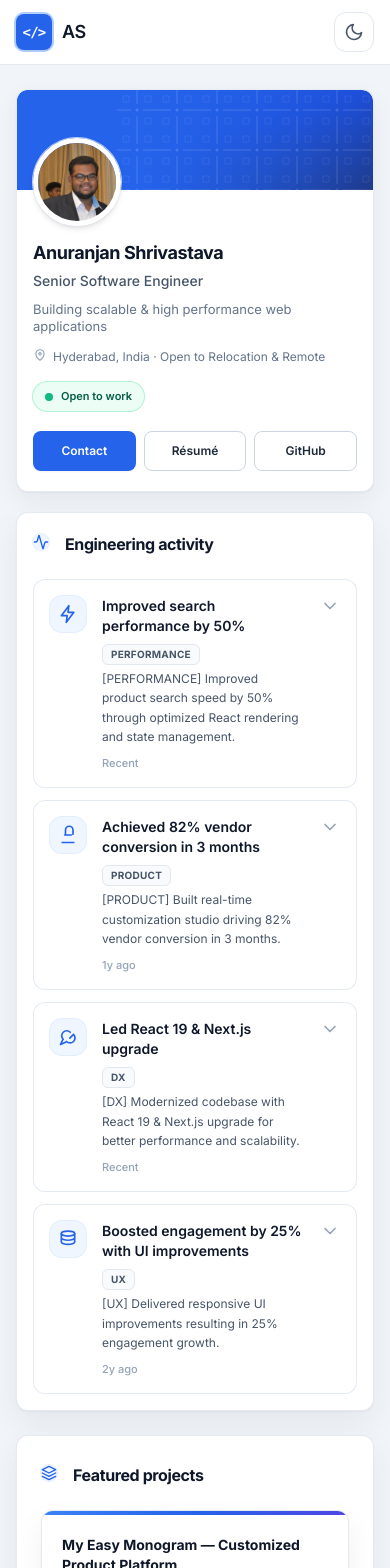
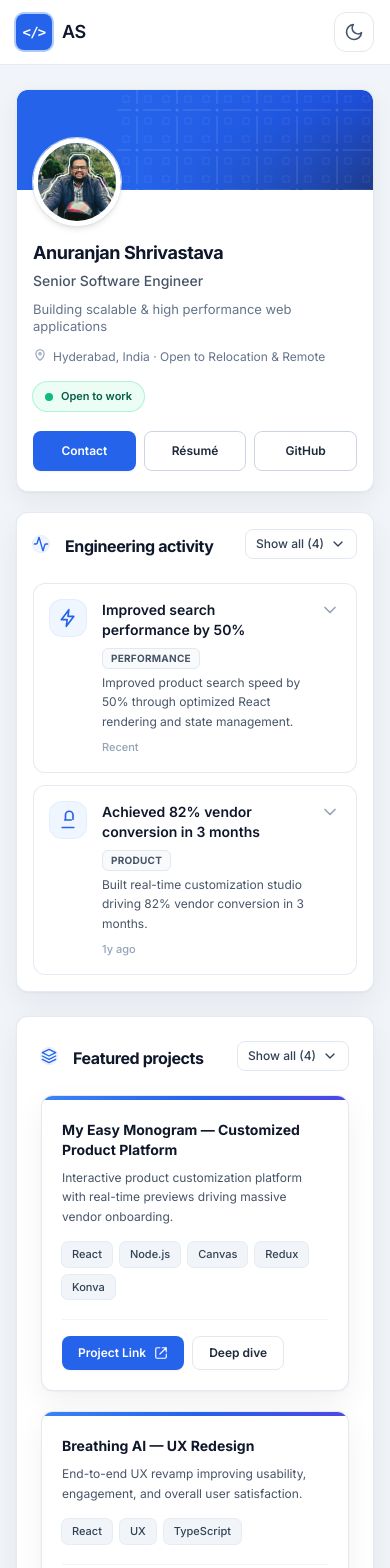
Before and after one commit to sanuranjangit/Portfolio, a React (Create React App) app: page / in a window 390 px wide. Shown: the top 1568 px of the page. Built offline with nearby package versions, Linux system fonts and the light colour scheme.

Commit message:
Work on the feedbacks

```diff
--- a/src/components/common/SectionHeader.jsx
+++ b/src/components/common/SectionHeader.jsx
@@ -16,7 +16,7 @@ export default function SectionHeader({
     <div
       id={id}
       className={cn(
-        'mb-6 flex flex-col gap-3 sm:flex-row sm:items-start sm:justify-between',
+        'mb-6 flex flex-row flex-wrap items-center justify-between gap-3',
         developerMode && devName && 'relative rounded-xl dev-outline p-3 -m-3'
       )}
     >
--- /dev/null
+++ b/src/components/common/ShowAllButton.jsx
@@ -0,0 +1,38 @@
+function ChevronIcon({ expanded }) {
+  return (
+    <svg
+      viewBox="0 0 24 24"
+      fill="none"
+      stroke="currentColor"
+      className={`h-4 w-4 transition-transform ${expanded ? 'rotate-180' : ''}`}
+      aria-hidden
+    >
+      <path strokeWidth="2" strokeLinecap="round" strokeLinejoin="round" d="M6 9l6 6 6-6" />
+    </svg>
+  );
+}
+
+export default function ShowAllButton({
+  expanded,
+  onToggle,
+  total,
+  controls,
+  label,
+  expandedLabel,
+  className = '',
+}) {
+  const collapsedText = label ?? 'Show all';
+  const expandedText = expandedLabel ?? 'Show less';
+  return (
+    <button
+      type="button"
+      onClick={onToggle}
+      aria-expanded={expanded}
+      aria-controls={controls}
+      className={`inline-flex items-center gap-1.5 rounded-lg border border-slate-200 bg-white px-2.5 py-1.5 text-xs font-medium text-slate-700 transition-colors hover:bg-slate-50 dark:border-slate-700 dark:bg-slate-900 dark:text-slate-200 dark:hover:bg-slate-800 ${className}`}
+    >
+      {expanded ? expandedText : `${collapsedText}${typeof total === 'number' ? ` (${total})` : ''}`}
+      <ChevronIcon expanded={expanded} />
+    </button>
+  );
+}
--- a/src/components/experience/ExperienceCard.jsx
+++ b/src/components/experience/ExperienceCard.jsx
@@ -1,3 +1,5 @@
+import { useState } from 'react';
+import ShowAllButton from '../common/ShowAllButton';
 import { cn, formatDuration } from '../../utils/helpers';
 
 function ArrowBullet() {
@@ -9,6 +11,12 @@ function ArrowBullet() {
 }
 
 export default function ExperienceCard({ exp, isLast }) {
+  const [expanded, setExpanded] = useState(false);
+  const hasAchievements = Array.isArray(exp.achievements) && exp.achievements.length > 0;
+  const hasMetrics = Array.isArray(exp.metrics) && exp.metrics.length > 0;
+  const hasDetails = hasAchievements || hasMetrics;
+  const detailsId = `exp-details-${exp.id}`;
+
   return (
     <div className={cn(!isLast && 'mb-8 border-b border-slate-100 pb-8 dark:border-slate-800')}>
       <div className="flex flex-col gap-2 sm:flex-row sm:items-start sm:justify-between">
@@ -21,6 +29,10 @@ export default function ExperienceCard({ exp, isLast }) {
         </p>
       </div>
       <p className="mt-4 text-sm leading-relaxed text-slate-600 dark:text-slate-300">{exp.systemContext}</p>
+
+      {hasDetails && expanded && (
+        <div id={detailsId}>
+          {hasAchievements && (
             <ul className="mt-4 space-y-2.5">
               {exp.achievements.map((a) => (
                 <li key={a} className="flex gap-2 text-sm text-slate-700 dark:text-slate-300">
@@ -29,7 +41,8 @@ export default function ExperienceCard({ exp, isLast }) {
                 </li>
               ))}
             </ul>
-      {exp.metrics && exp.metrics.length > 0 && (
+          )}
+          {hasMetrics && (
             <div className="mt-5 flex flex-wrap gap-2">
               {exp.metrics.map((m) => (
                 <span
@@ -42,5 +55,19 @@ export default function ExperienceCard({ exp, isLast }) {
             </div>
           )}
         </div>
+      )}
+
+      {hasDetails && (
+        <div className="mt-5">
+          <ShowAllButton
+            expanded={expanded}
+            onToggle={() => setExpanded((v) => !v)}
+            controls={detailsId}
+            label="Show detailed experience"
+            expandedLabel="Hide details"
+          />
+        </div>
+      )}
+    </div>
   );
 }
--- a/src/components/feed/ActivityFeed.jsx
+++ b/src/components/feed/ActivityFeed.jsx
@@ -1,28 +1,47 @@
+import { useState } from 'react';
 import SectionHeader from '../common/SectionHeader';
 import ActivityItem from './ActivityItem';
 import Card from '../common/Card';
+import ShowAllButton from '../common/ShowAllButton';
+import { useMediaQuery } from '../../hooks/useMediaQuery';
 import { posts } from '../../data/postsData';
 
+const MOBILE_VISIBLE = 2;
 
 function BoltIcon() {
   return (
-    <svg xmlns="http://www.w3.org/2000/svg" width="24" height="24" viewBox="0 0 24 24" fill="none" stroke="currentColor" stroke-width="2" stroke-linecap="round" stroke-linejoin="round" class="lucide lucide-activity h-4 w-4 text-primary" aria-hidden="true"><path d="M22 12h-2.48a2 2 0 0 0-1.93 1.46l-2.35 8.36a.25.25 0 0 1-.48 0L9.24 2.18a.25.25 0 0 0-.48 0l-2.35 8.36A2 2 0 0 1 4.49 12H2"></path></svg>
+    <svg xmlns="http://www.w3.org/2000/svg" width="24" height="24" viewBox="0 0 24 24" fill="none" stroke="currentColor" strokeWidth="2" strokeLinecap="round" strokeLinejoin="round" className="lucide lucide-activity h-4 w-4 text-primary" aria-hidden="true"><path d="M22 12h-2.48a2 2 0 0 0-1.93 1.46l-2.35 8.36a.25.25 0 0 1-.48 0L9.24 2.18a.25.25 0 0 0-.48 0l-2.35 8.36A2 2 0 0 1 4.49 12H2"></path></svg>
   );
 }
 
 export default function ActivityFeed({ developerMode = false, onOpenPost, id = 'feed' }) {
+  const isMobile = useMediaQuery('(max-width: 767px)');
+  const [expanded, setExpanded] = useState(false);
+  const collapse = isMobile && !expanded;
+  const hasMore = isMobile && posts.length > MOBILE_VISIBLE;
+  const visiblePosts = collapse ? posts.slice(0, MOBILE_VISIBLE) : posts;
+
   return (
     <section id={id} className="scroll-mt-24">
       <Card hover={false} padding="p-4 sm:p-5" className="overflow-hidden">
         <SectionHeader
           title="Engineering activity"
-          trailing={null}
           icon={<BoltIcon />}
           developerMode={developerMode}
           devName="ActivityFeed"
+          trailing={
+            hasMore && (
+              <ShowAllButton
+                expanded={expanded}
+                onToggle={() => setExpanded((v) => !v)}
+                total={posts.length}
+                controls="activity-list"
+              />
+            )
+          }
         />
-        <ul className="mt-2 space-y-3">
-          {posts.map((post, i) => (
+        <ul id="activity-list" className="mt-2 space-y-3">
+          {visiblePosts.map((post, i) => (
             <ActivityItem
               key={post.id}
               post={post}
--- a/src/components/profile/RecommendationSection.jsx
+++ b/src/components/profile/RecommendationSection.jsx
@@ -1,6 +1,11 @@
+import { useState } from 'react';
 import SectionHeader from '../common/SectionHeader';
 import Card from '../common/Card';
+import ShowAllButton from '../common/ShowAllButton';
+import { useMediaQuery } from '../../hooks/useMediaQuery';
 import { recommendations } from '../../data/profileData';
+
+const MOBILE_VISIBLE = 1;
 
 function QuoteIcon() {
   return (
@@ -69,7 +74,14 @@ function RecommendationCard({ rec }) {
 }
 
 export default function RecommendationSection({ developerMode = false, id = 'recommendations' }) {
+  const isMobile = useMediaQuery('(max-width: 767px)');
+  const [expanded, setExpanded] = useState(false);
+
   if (!recommendations.length) return null;
+
+  const collapse = isMobile && !expanded;
+  const hasMore = isMobile && recommendations.length > MOBILE_VISIBLE;
+  const visibleRecs = collapse ? recommendations.slice(0, MOBILE_VISIBLE) : recommendations;
 
   return (
     <section id={id} className="scroll-mt-24">
@@ -80,9 +92,19 @@ export default function RecommendationSection({ developerMode = false, id = 'rec
           icon={<QuoteIcon />}
           developerMode={developerMode}
           devName="RecommendationSection"
+          trailing={
+            hasMore && (
+              <ShowAllButton
+                expanded={expanded}
+                onToggle={() => setExpanded((v) => !v)}
+                total={recommendations.length}
+                controls="recommendations-grid"
+              />
+            )
+          }
         />
-        <div className="grid gap-[20px] grid-cols-[repeat(auto-fit,minmax(min(330px,100%),1fr))]">
-          {recommendations.map((r) => (
+        <div id="recommendations-grid" className="grid gap-[20px] grid-cols-[repeat(auto-fit,minmax(min(330px,100%),1fr))]">
+          {visibleRecs.map((r) => (
             <RecommendationCard key={r.id} rec={r} />
           ))}
         </div>
--- a/src/components/profile/SkillsGridSection.jsx
+++ b/src/components/profile/SkillsGridSection.jsx
@@ -1,9 +1,12 @@
 import { useState } from 'react';
 import SectionHeader from '../common/SectionHeader';
 import Card from '../common/Card';
+import ShowAllButton from '../common/ShowAllButton';
+import { useMediaQuery } from '../../hooks/useMediaQuery';
 import { skillsGrid } from '../../data/skillsGridData';
 
-const INITIAL_VISIBLE = 8;
+const MOBILE_VISIBLE = 4;
+const DESKTOP_VISIBLE = 8;
 
 function BookmarkIcon() {
   return (
@@ -14,20 +17,6 @@ function BookmarkIcon() {
         strokeLinejoin="round"
         d="M6 4h12v17.5l-4.5-3.25L12 19l-1.5-1.25L6 21.5V4z"
       />
-    </svg>
-  );
-}
-
-function ChevronIcon({ expanded }) {
-  return (
-    <svg
-      viewBox="0 0 24 24"
-      fill="none"
-      stroke="currentColor"
-      className={`h-4 w-4 transition-transform ${expanded ? 'rotate-180' : ''}`}
-      aria-hidden
-    >
-      <path strokeWidth="2" strokeLinecap="round" strokeLinejoin="round" d="M6 9l6 6 6-6" />
     </svg>
   );
 }
@@ -62,9 +51,11 @@ function SkillGridCard({ skill }) {
 }
 
 export default function SkillsGridSection({ developerMode = false, id = 'skills' }) {
+  const isMobile = useMediaQuery('(max-width: 767px)');
   const [expanded, setExpanded] = useState(false);
-  const hasMore = skillsGrid.length > INITIAL_VISIBLE;
-  const visibleSkills = expanded ? skillsGrid : skillsGrid.slice(0, INITIAL_VISIBLE);
+  const limit = isMobile ? MOBILE_VISIBLE : DESKTOP_VISIBLE;
+  const hasMore = skillsGrid.length > limit;
+  const visibleSkills = expanded || !hasMore ? skillsGrid : skillsGrid.slice(0, limit);
 
   return (
     <section id={id} className="scroll-mt-24">
@@ -77,16 +68,12 @@ export default function SkillsGridSection({ developerMode = false, id = 'skills'
           devName="SkillsGridSection"
           trailing={
             hasMore && (
-              <button
-                type="button"
-                onClick={() => setExpanded((v) => !v)}
-                aria-expanded={expanded}
-                aria-controls="skills-grid"
-                className="inline-flex items-center gap-1.5 rounded-lg border border-slate-200 bg-white px-2.5 py-1.5 text-xs font-medium text-slate-700 transition-colors hover:bg-slate-50 dark:border-slate-700 dark:bg-slate-900 dark:text-slate-200 dark:hover:bg-slate-800"
-              >
-                {expanded ? 'Show less' : `Show all (${skillsGrid.length})`}
-                <ChevronIcon expanded={expanded} />
-              </button>
+              <ShowAllButton
+                expanded={expanded}
+                onToggle={() => setExpanded((v) => !v)}
+                total={skillsGrid.length}
+                controls="skills-grid"
+              />
             )
           }
         />
--- a/src/components/projects/ProjectsSection.jsx
+++ b/src/components/projects/ProjectsSection.jsx
@@ -1,7 +1,12 @@
+import { useState } from 'react';
 import SectionHeader from '../common/SectionHeader';
 import ProjectCard from './ProjectCard';
 import Card from '../common/Card';
+import ShowAllButton from '../common/ShowAllButton';
+import { useMediaQuery } from '../../hooks/useMediaQuery';
 import { projects } from '../../data/projectsData';
+
+const MOBILE_VISIBLE = 2;
 
 function StackIcon() {
   return (
@@ -12,6 +17,12 @@ function StackIcon() {
 }
 
 export default function ProjectsSection({ developerMode = false, id = 'projects' }) {
+  const isMobile = useMediaQuery('(max-width: 767px)');
+  const [expanded, setExpanded] = useState(false);
+  const collapse = isMobile && !expanded;
+  const hasMore = isMobile && projects.length > MOBILE_VISIBLE;
+  const visibleProjects = collapse ? projects.slice(0, MOBILE_VISIBLE) : projects;
+
   return (
     <section id={id} className="scroll-mt-24">
       <Card hover={false} padding="p-6 sm:p-7">
@@ -21,9 +32,19 @@ export default function ProjectsSection({ developerMode = false, id = 'projects'
           icon={<StackIcon />}
           developerMode={developerMode}
           devName="ProjectsSection"
+          trailing={
+            hasMore && (
+              <ShowAllButton
+                expanded={expanded}
+                onToggle={() => setExpanded((v) => !v)}
+                total={projects.length}
+                controls="projects-grid"
+              />
+            )
+          }
         />
-        <div className="grid gap-5 grid-cols-[repeat(auto-fit,minmax(min(340px,100%),1fr))]">
-          {projects.map((p) => (
+        <div id="projects-grid" className="grid gap-5 grid-cols-[repeat(auto-fit,minmax(min(340px,100%),1fr))]">
+          {visibleProjects.map((p) => (
             <ProjectCard key={p.id} project={p} developerMode={developerMode} />
           ))}
         </div>
--- a/src/data/postsData.js
+++ b/src/data/postsData.js
@@ -20,7 +20,7 @@ export const posts = [
     devNote:
       'Used React DevTools profiler to identify bottlenecks and validate improvements.',
     displayLine:
-      '[PERFORMANCE] Improved product search speed by 50% through optimized React rendering and state management.',
+      'Improved product search speed by 50% through optimized React rendering and state management.',
   },
 
   {
@@ -44,7 +44,7 @@ export const posts = [
     devNote:
       'Focused heavily on UX responsiveness and real-time feedback loops.',
     displayLine:
-      '[PRODUCT] Built real-time customization studio driving 82% vendor conversion in 3 months.',
+      'Built real-time customization studio driving 82% vendor conversion in 3 months.',
   },
 
   {
@@ -68,7 +68,7 @@ export const posts = [
     devNote:
       'Handled production migration carefully with staged rollouts and testing.',
     displayLine:
-      '[DX] Modernized codebase with React 19 & Next.js upgrade for better performance and scalability.',
+      'Modernized codebase with React 19 & Next.js upgrade for better performance and scalability.',
   },
 
   {
@@ -92,6 +92,6 @@ export const posts = [
     devNote:
       'Worked closely with designers to ensure pixel-perfect implementation.',
     displayLine:
-      '[UX] Delivered responsive UI improvements resulting in 25% engagement growth.',
+      'Delivered responsive UI improvements resulting in 25% engagement growth.',
   },
 ];
--- a/src/data/profileData.js
+++ b/src/data/profileData.js
@@ -1,4 +1,4 @@
-import avatarImg from '../assets/avatar.jpg';
+import avatarImg from '../assets/avatar.jpeg';
 
 export const profile = {
   name: 'Anuranjan Shrivastava',
--- a/src/data/skillsGridData.js
+++ b/src/data/skillsGridData.js
@@ -57,14 +57,35 @@ export const skillsGrid = [
     name: 'React Query',
     levelLabel: 'Advanced',
     progress: 80,
-    projectTags: [],
+    projectTags: ["My Easy Monogram"],
   },
   {
     id: 'html5',
     name: 'HTML5',
     levelLabel: 'Expert',
     progress: 95,
-    projectTags: [],
+    projectTags: ['My Easy Monogram', 'Breathing AI', 'Shopify Inventory Alert'],
+  },
+  {
+    id: 'tailwind',
+    name: 'Tailwind CSS',
+    levelLabel: 'Advanced',
+    progress: 85,
+    projectTags: ["Integration Platform"],
+  },
+  {
+    id: 'restapi',
+    name: 'REST APIs',
+    levelLabel: 'Advanced',
+    progress: 85,
+    projectTags: ['My Easy Monogram', 'Breathing AI', 'Shopify Inventory Alert'],
+  },
+  {
+    id: 'git',
+    name: 'Git / GitHub / GitLab',
+    levelLabel: 'Advanced',
+    progress: 85,
+    projectTags: ['My Easy Monogram', 'Breathing AI', 'Shopify Inventory Alert', 'Integration Platform'],
   },
   {
     id: 'jest',
@@ -80,13 +101,7 @@ export const skillsGrid = [
     progress: 65,
     projectTags: [],
   },
-  {
-    id: 'tailwind',
-    name: 'Tailwind CSS',
-    levelLabel: 'Advanced',
-    progress: 85,
-    projectTags: [],
-  },
+
   {
     id: 'express',
     name: 'Express.js',
@@ -94,13 +109,7 @@ export const skillsGrid = [
     progress: 70,
     projectTags: [],
   },
-  {
-    id: 'restapi',
-    name: 'REST APIs',
-    levelLabel: 'Advanced',
-    progress: 85,
-    projectTags: [],
-  },
+
   {
     id: 'mongodb',
     name: 'MongoDB',
@@ -115,11 +124,5 @@ export const skillsGrid = [
     progress: 65,
     projectTags: [],
   },
-  {
-    id: 'git',
-    name: 'Git / GitHub / GitLab',
-    levelLabel: 'Advanced',
-    progress: 85,
-    projectTags: [],
-  },
+
 ];
--- /dev/null
+++ b/src/hooks/useMediaQuery.js
@@ -0,0 +1,32 @@
+import { useEffect, useState } from 'react';
+
+/**
+ * Subscribes to a CSS media query and returns whether it currently matches.
+ * Safe to render on the server (returns false until mounted).
+ */
+export function useMediaQuery(query) {
+  const getMatch = () => {
+    if (typeof window === 'undefined' || typeof window.matchMedia === 'undefined') {
+      return false;
+    }
+    return window.matchMedia(query).matches;
+  };
+
+  const [matches, setMatches] = useState(getMatch);
+
+  useEffect(() => {
+    if (typeof window === 'undefined' || typeof window.matchMedia === 'undefined') return undefined;
+    const mq = window.matchMedia(query);
+    const handler = (event) => setMatches(event.matches);
+    setMatches(mq.matches);
+
+    if (mq.addEventListener) {
+      mq.addEventListener('change', handler);
+      return () => mq.removeEventListener('change', handler);
+    }
+    mq.addListener(handler);
+    return () => mq.removeListener(handler);
+  }, [query]);
+
+  return matches;
+}
```
Also changed, not shown: src/assets/avatar.jpeg (added), src/assets/avatar.jpg (deleted). Lines whose indentation alone changed are shown as unchanged.
